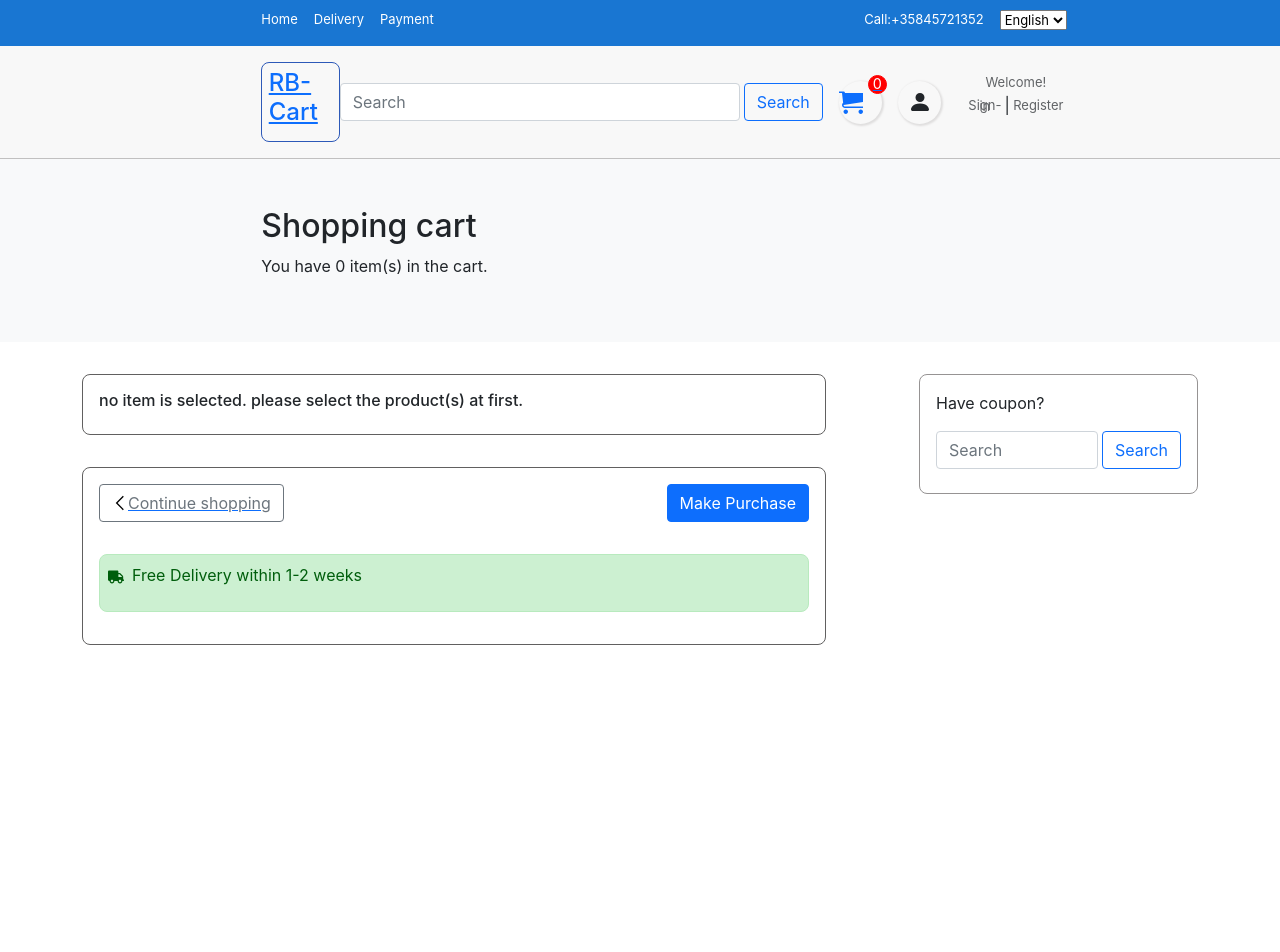
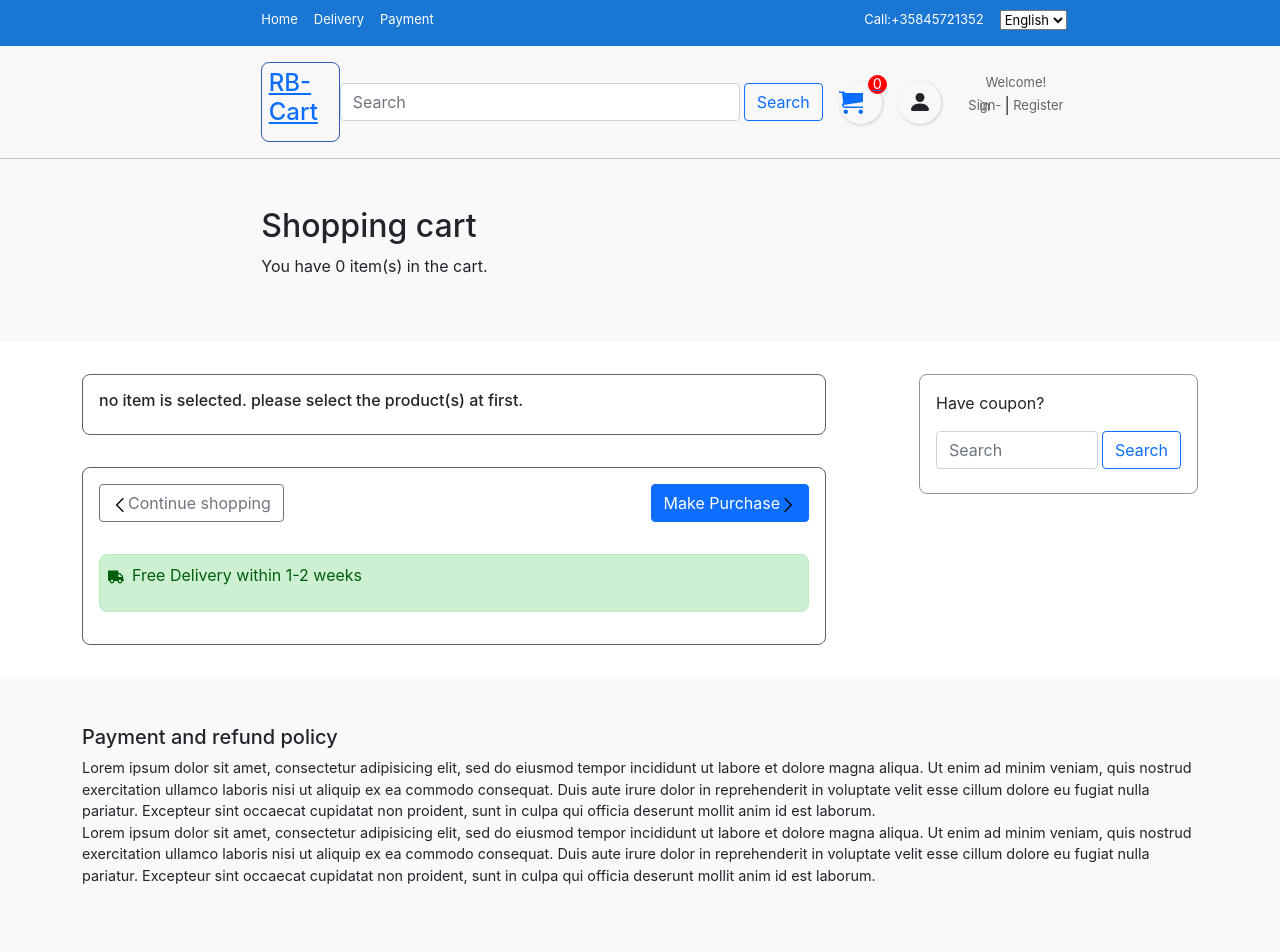
Before and after one commit to rohbdn07/e-commerceApp-React-redux, a React (Create React App) app: page /shopping-cart in a window 1280 px wide. Shown: the top 952 px of the page. Before the commit the page ends 800 px from the top, so only its background shows below. Built offline with nearby package versions, Linux system fonts and the light colour scheme.

Commit message:
icons are added, some styling changes and column grid

```diff
--- a/src/Components/CartItems/CartItems.scss
+++ b/src/Components/CartItems/CartItems.scss
@@ -36,11 +36,6 @@
 
         }
 
-        p{
-            max-width: 15rem;
-            font-size: small;
-            margin-left: 3rem;
-        }
     }
 
 }
@@ -63,6 +58,7 @@
             flex-wrap: wrap;
             inline-size: 12rem;
             overflow-wrap: break-word;
+            font-size: 0.8rem;
         }
     }
 
--- a/src/Components/MakePurchase/Purchase.js
+++ b/src/Components/MakePurchase/Purchase.js
@@ -1,6 +1,6 @@
 import React from 'react';
 import { Link } from 'react-router-dom';
-import { GrPrevious } from 'react-icons/gr';
+import { GrPrevious, GrNext } from 'react-icons/gr';
 import { FaTruck } from 'react-icons/fa';
 
 
@@ -12,11 +12,10 @@ export default function Purchase() {
             <div className="purchase">
                 <div className="purchase_wrapper">
                     <div className="purchase_left">
-                      <Link to="/"><button className="btn btn-outline-secondary">
-                          <GrPrevious />Continue shopping</button></Link>
+                      <Link to="/"><button className="btn btn-outline-secondary"><span><GrPrevious /></span>Continue shopping</button></Link>
                     </div>
                     <div className="purchase_right">
-                    <button className="btn btn-primary">Make Purchase</button>
+                    <button className="btn btn-primary">Make Purchase<span><GrNext /></span></button>
                     </div>
                 </div>
                 <div className="alert purchase_delievery">
--- a/src/Components/MakePurchase/purchase.scss
+++ b/src/Components/MakePurchase/purchase.scss
@@ -14,7 +14,7 @@
     justify-content: space-between;
     flex-wrap: wrap;
 
-    .purchase_left button{
+    .purchase_left{
         display: flex;
         align-items: center;
         list-style: none;
--- a/src/Pages/ShoppingCart.js
+++ b/src/Pages/ShoppingCart.js
@@ -6,6 +6,8 @@ import Searchbar from '../Components/Searchbar/Searchbar';
 import Topbar from '../Components/Topbar/Topbar';
 import Discount from '../Components/Discount/Discount';
 import Purchase from '../Components/MakePurchase/Purchase';
+import Refund from '../Components/Refund/Refund';
+import Footer from '../Components/CartFooter/Footer';
 
 export default function ShoppingCart() {
     return (
@@ -22,7 +24,10 @@ export default function ShoppingCart() {
                      <div className="col-lg-3">
                          <Discount />
                      </div>
-
+               </div>
+               <div className="col-lg-12 mx-auto">
+                  <Refund />
+                  <Footer />
                </div>
             </div>
        </>
```
